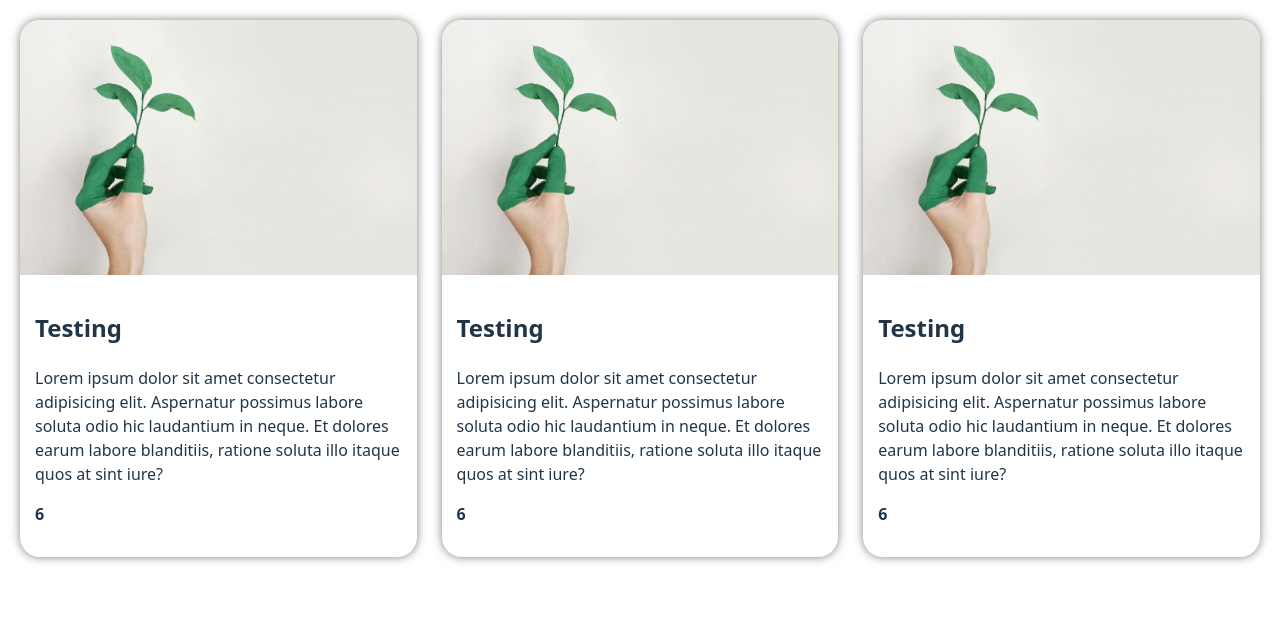
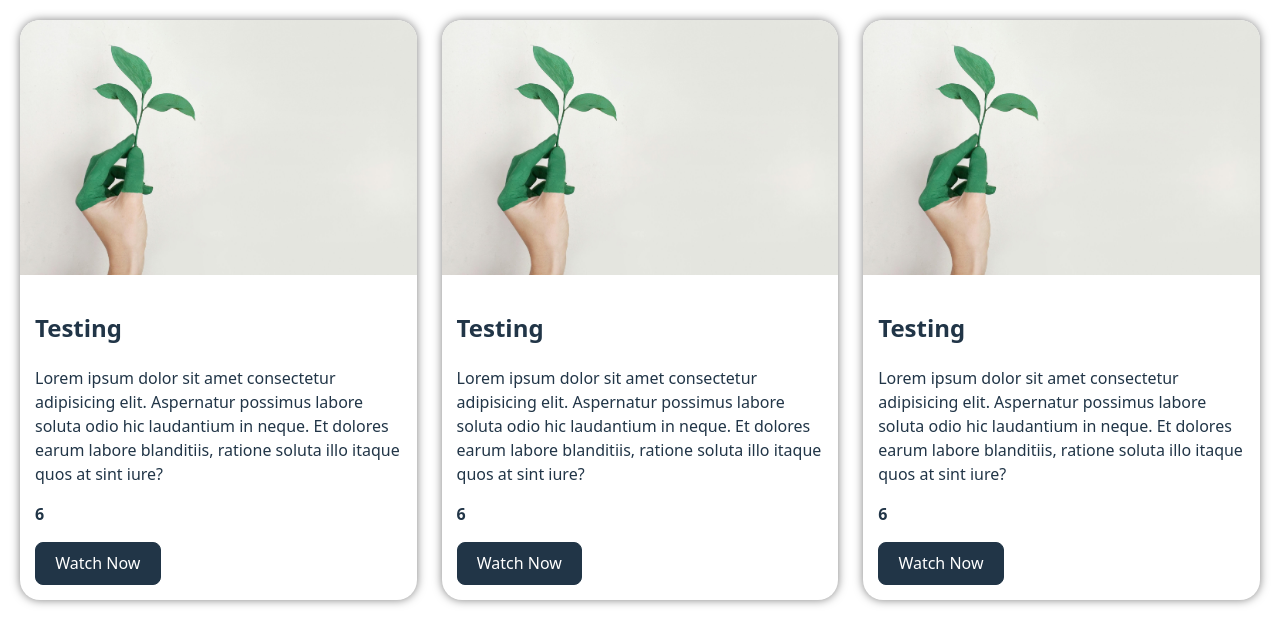
Before and after one commit to subhomoyprojects/react_19, a React (Vite) app: page / in a window 1280 px wide. Shown: the top 644 px of the page. Built offline with nearby package versions, Linux system fonts and the light colour scheme.

Commit message:
design add

```diff
--- a/src/App.jsx
+++ b/src/App.jsx
@@ -16,6 +16,11 @@ export const NetflixSeries = () => {
   const rating = () => {
     return 3 + 3;
   };
+  let age = 19;
+  const btnText = () => {
+    if (age >= 18) return "Watch Now";
+    return "Not Available";
+  };
   return (
     <>
       <div className="card">
@@ -28,6 +33,10 @@ export const NetflixSeries = () => {
           <p>
             <strong>{rating()}</strong>
           </p>
+          <button type="button" className="btn">
+            {/* {age >= 18 ? "Watch Now" : "Not Available"} */}
+            {btnText()}
+          </button>
         </div>
       </div>
     </>
--- a/src/index.css
+++ b/src/index.css
@@ -90,3 +90,13 @@ button:focus-visible {
   width: 100%;
   object-fit: cover;
 }
+.btn {
+  background-color: #213547;
+  color: #fff;
+  border: 1px solid #213547;
+  transition: all 0.3s;
+}
+.btn:is(:hover, :active) {
+  background-color: #535bf2;
+  border-color: #535bf2;
+}
```
